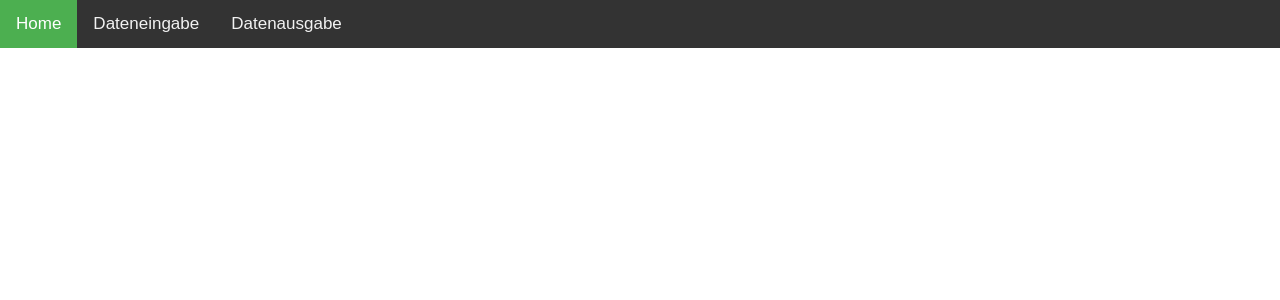
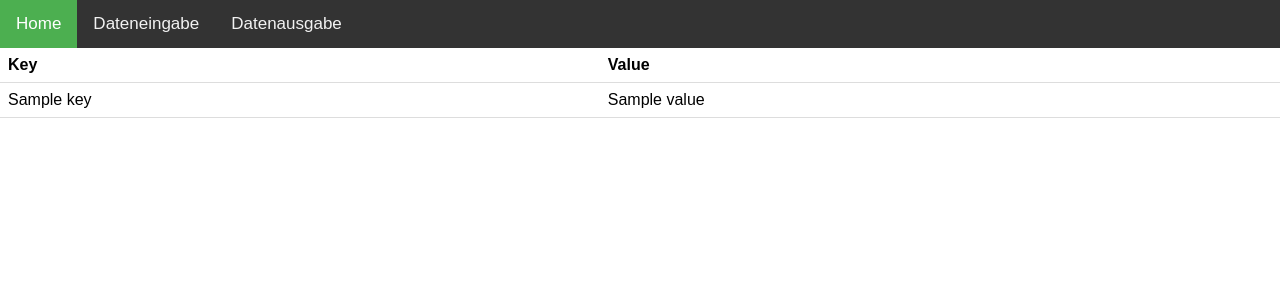
Before and after one commit to lublic/iSales, a Flask app: template templates/index.html in a window 1280 px wide. Shown: the top 300 px of the page. Run offline with Flask 2, Linux system fonts and the light colour scheme; the template is opened without the code that fills it: most values are stand-ins (such as "Sample title", 1, 10 or a date in 2020).

Commit message:
26.10.2020

```diff
--- /dev/null
+++ b/aktivitaeten.json
@@ -0,0 +1 @@
+{"2019-10-11 14:32:10.852902": "irgendwas", "2019-10-11 14:32:49.107231": "irgendetwasanderes", "2020-03-20 10:40:12.530557": "app zeigen", "2020-03-20 10:40:42.661087": "tippern", "2020-03-20 10:41:21.585242": "wichtige aufgabe", "2020-10-26 22:35:57.600661": "test"}
--- a/main.py
+++ b/main.py
@@ -1,13 +1,39 @@
 from flask import Flask
 from flask import render_template
+import daten
 
-app = Flask("Hello World")
+app = Flask("iSales")
 
 
 @app.route('/hello')
 def hello_world():
     return render_template('index.html', name="Fabian")
 
+@app.route('/umsatz')
+def get_revenue():
+    revenues = daten.aktivitaeten_laden()
+
+    return render_template('index.html', revenues=revenues)
+
+@app.route("/speichern/<aktivitaet>")
+def speichern(aktivitaet):
+    zeitpunkt, aktivitaet = daten.aktivitaet_speichern(aktivitaet)
+
+    return "Gespeichert: " + "etwas" + " um " + str("jetzt")
+
+@app.route("/liste")
+def auflisten():
+    aktivitaeten = daten.aktivitaeten_laden()
+
+    aktivitaeten_liste = ""
+    for key, value in aktivitaeten.items():
+        zeile = str(key) + ": " + value + "<br>"
+        aktivitaeten_liste += zeile
+
+    return aktivitaeten_liste
+
+
+
 
 if __name__ == "__main__":
     app.run(debug=True, port=5000)
--- a/static/main.css
+++ b/static/main.css
@@ -26,3 +26,14 @@ body {
   background-color: #4CAF50;
   color: white;
 }
+
+table {
+  border-collapse: collapse;
+  width: 100%;
+}
+
+th, td {
+  padding: 8px;
+  text-align: left;
+  border-bottom: 1px solid #ddd;
+}
--- a/templates/index.html
+++ b/templates/index.html
@@ -3,7 +3,7 @@
 <head>
     <meta charset="UTF-8">
     <title>iSales | Home</title>
-    <link rel="stylesheet" type="text/css" href="static/main.css">
+    <link rel="stylesheet" href="{{ url_for('static', filename='main.css') }}">
 </head>
 <body>
 <!-- HEADER -->
@@ -12,6 +12,21 @@
         <a href="Dateneingabe.html">Dateneingabe</a>
         <a href="Datenausgabe.html">Datenausgabe</a>
     </div>
+    <div class="data">
+        <table>
+            <tr>
+                <th>Key</th>
+                <th>Value</th>
+            </tr>
+            {% for key, value in revenues.items() %}
+            <tr>
+                <td>{{ key }}</td>
+                <td>{{ value }}</td>
+            </tr>
+            {% endfor %}
+        </table>
+
+    </div>
 
 </body>
 </html>
```
Also changed, not shown: daten.py (added, +36 -0 lines).
